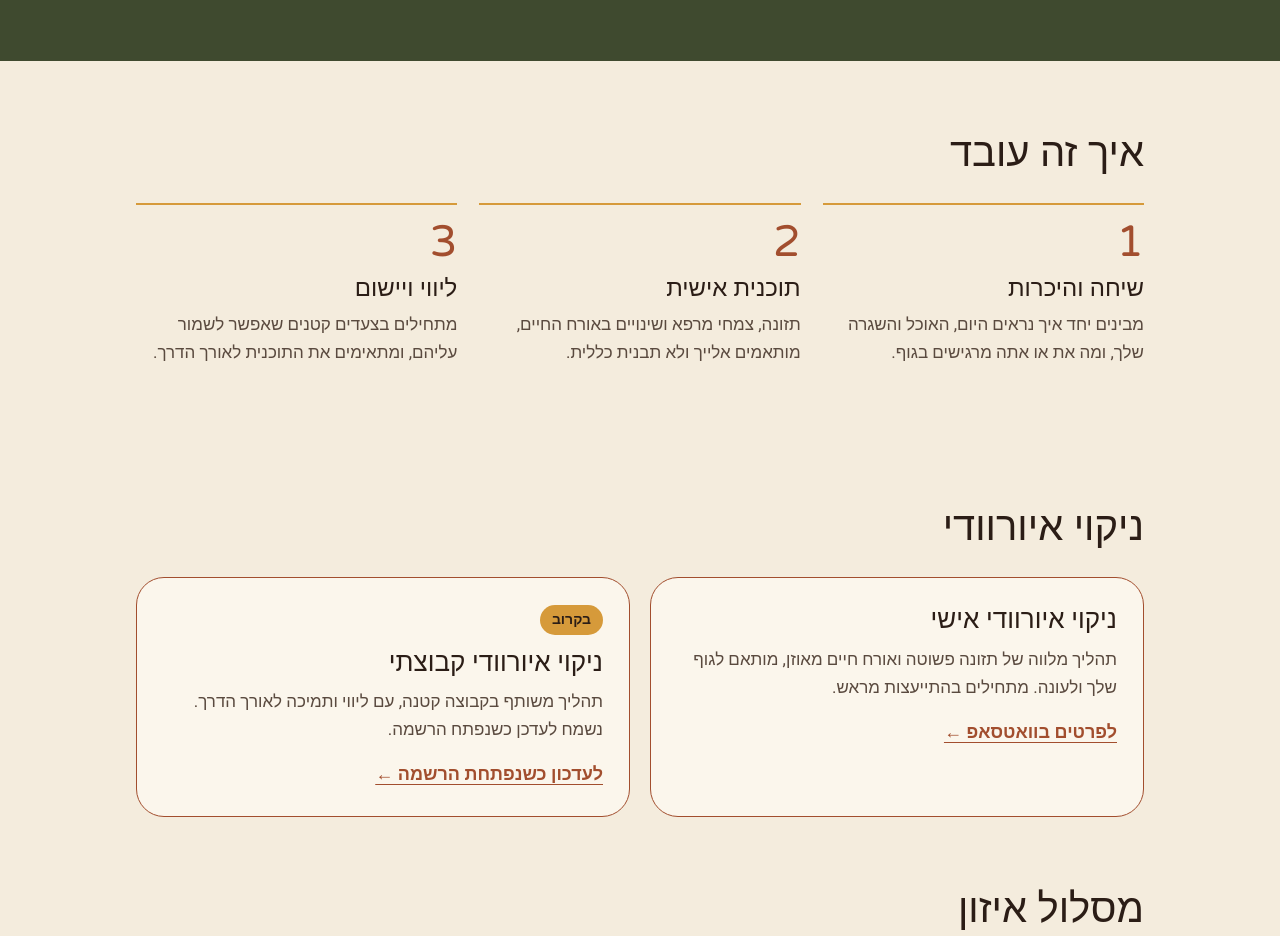
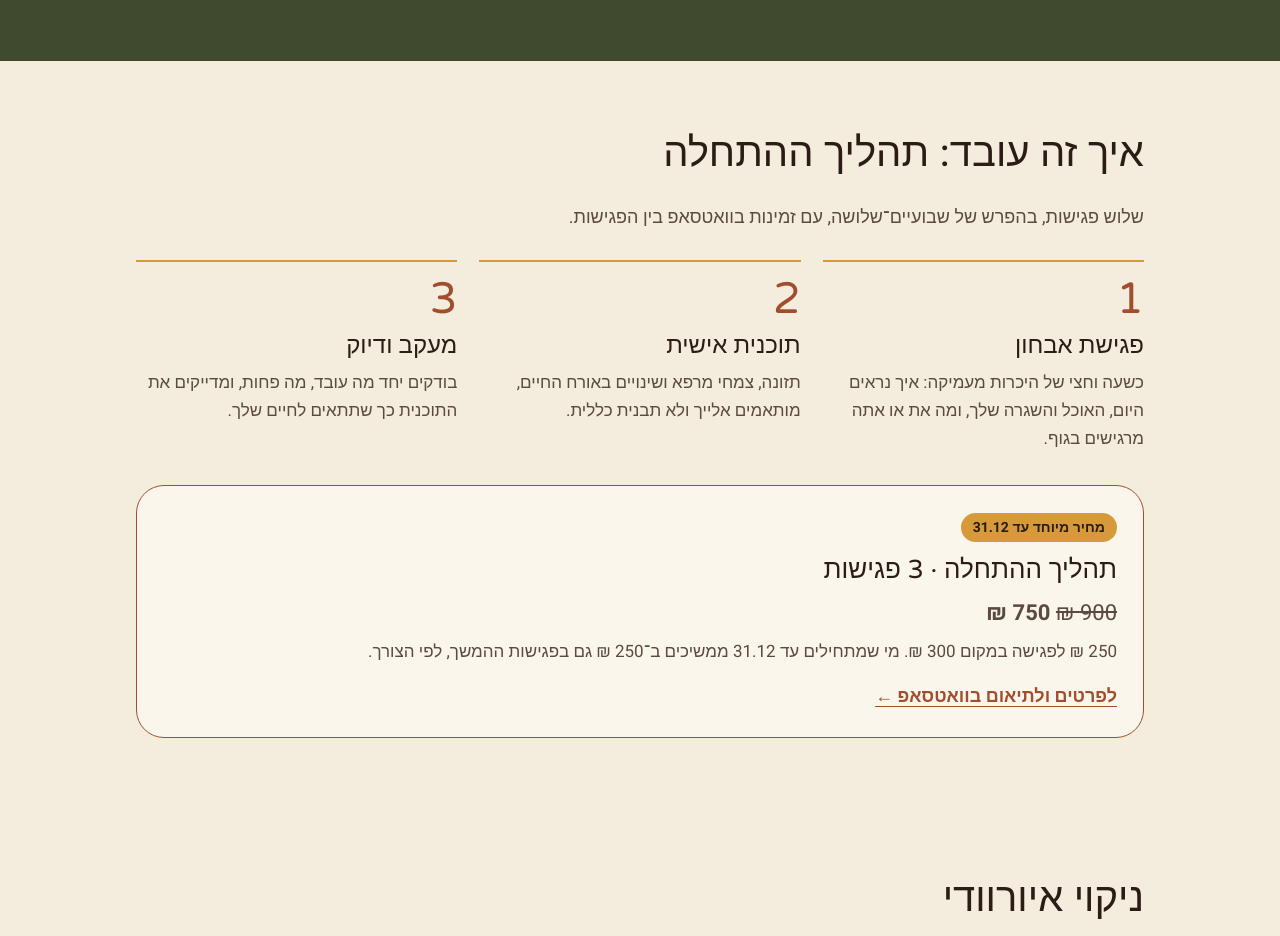
Before and after one commit to adisharabi93/sukshma-site, a plain HTML site: page ayurveda-rishon-lezion/index.html in a window 1280 px wide. Shown: the part 960-1896 px from the top of the page. Drawn offline with Linux system fonts and the light colour scheme.

Commit message:
Ayurveda page: 3-meeting starter process with special price until 31.12
Co-Authored-By: Claude Opus 5.5 <noreply@anthropic.com>
Claude-Session: https://claude.ai/code/session_01GXUpyUBGSTLshYUijSP7js

```diff
--- a/ayurveda-rishon-lezion/index.html
+++ b/ayurveda-rishon-lezion/index.html
@@ -159,12 +159,22 @@ a{color:inherit}
   </section>
 
   <section class="wrap sec">
-    <h2>איך זה עובד</h2>
+    <h2>איך זה עובד: תהליך ההתחלה</h2>
+    <p style="color:var(--muted);margin:10px 0 28px">שלוש פגישות, בהפרש של שבועיים־שלושה, עם זמינות בוואטסאפ בין הפגישות.</p>
     <ol class="steps">
-      <li><h3>שיחה והיכרות</h3><p>מבינים יחד איך נראים היום, האוכל והשגרה שלך, ומה את או אתה מרגישים בגוף.</p></li>
+      <li><h3>פגישת אבחון</h3><p>כשעה וחצי של היכרות מעמיקה: איך נראים היום, האוכל והשגרה שלך, ומה את או אתה מרגישים בגוף.</p></li>
       <li><h3>תוכנית אישית</h3><p>תזונה, צמחי מרפא ושינויים באורח החיים, מותאמים אלייך ולא תבנית כללית.</p></li>
-      <li><h3>ליווי ויישום</h3><p>מתחילים בצעדים קטנים שאפשר לשמור עליהם, ומתאימים את התוכנית לאורך הדרך.</p></li>
+      <li><h3>מעקב ודיוק</h3><p>בודקים יחד מה עובד, מה פחות, ומדייקים את התוכנית כך שתתאים לחיים שלך.</p></li>
     </ol>
+    <div class="offers" style="margin-top:32px">
+      <div class="offer">
+        <span class="tag">מחיר מיוחד עד 31.12</span>
+        <h3>תהליך ההתחלה · 3 פגישות</h3>
+        <p style="font-size:22px;margin:10px 0 6px"><s style="color:var(--muted)">900 ₪</s> <b>750 ₪</b></p>
+        <p>250 ₪ לפגישה במקום 300 ₪. מי שמתחילים עד 31.12 ממשיכים ב־250 ₪ גם בפגישות ההמשך, לפי הצורך.</p>
+        <a class="more" href="https://wa.me/972525624983?text=%D7%A9%D7%9C%D7%95%D7%9D%20%D7%A2%D7%93%D7%99%2C%20%D7%90%D7%A9%D7%9E%D7%97%20%D7%9C%D7%A9%D7%9E%D7%95%D7%A2%20%D7%A2%D7%9C%20%D7%AA%D7%94%D7%9C%D7%99%D7%9A%20%D7%94%D7%94%D7%AA%D7%97%D7%9C%D7%94%20%D7%91%D7%9C%D7%99%D7%95%D7%95%D7%99%20%D7%94%D7%90%D7%99%D7%95%D7%A8%D7%95%D7%95%D7%93%D7%99" target="_blank" rel="noopener">לפרטים ולתיאום בוואטסאפ ←</a>
+      </div>
+    </div>
   </section>
 
   <section class="wrap sec" id="cleanse">
```
